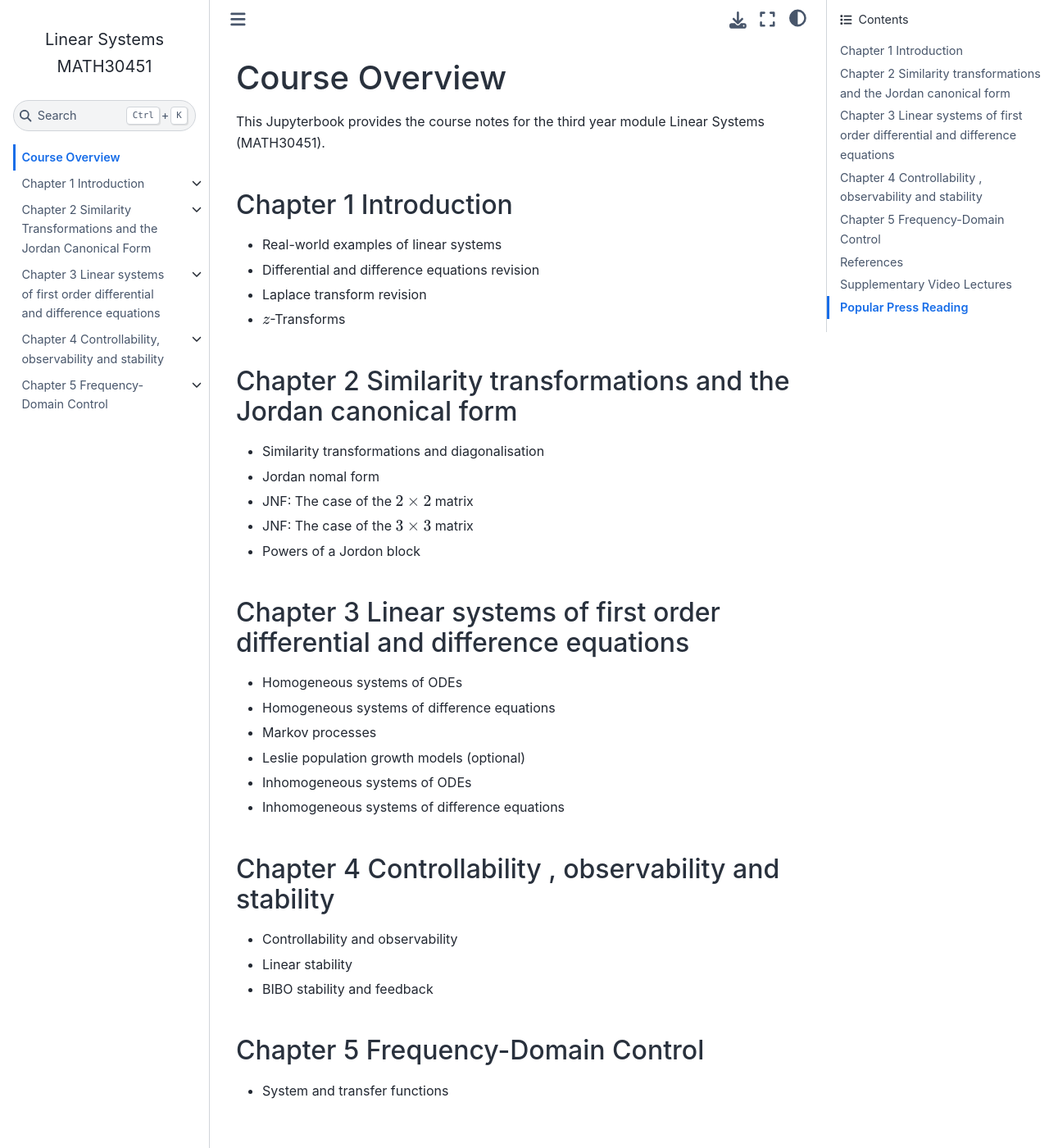
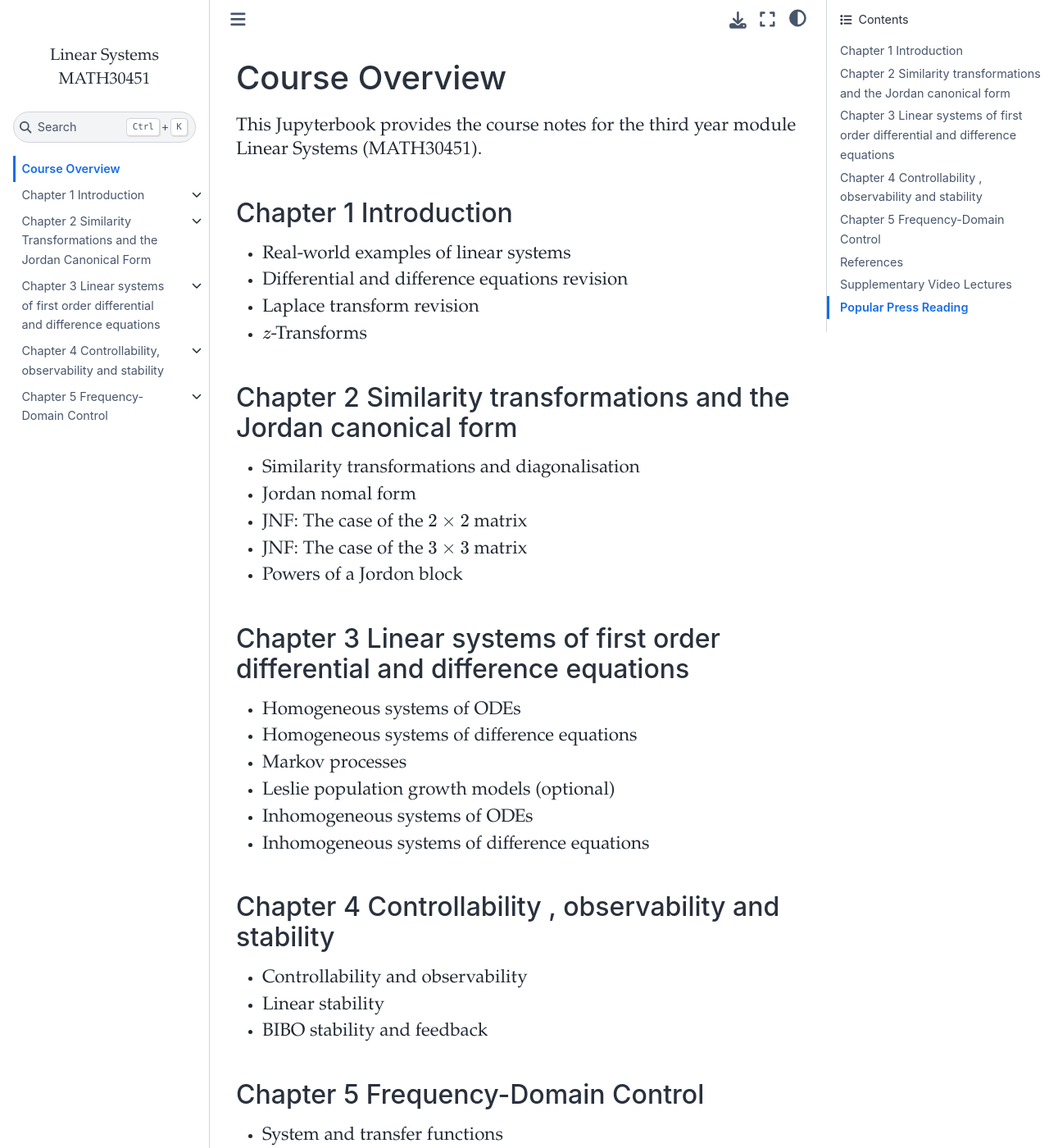
Before and after one commit to jjcrofts77/Linear-Systems-MATH30451, a Jupyter Book: the page built from intro.md, in a window 1280 px wide and 1400 px high. Shown: the whole window at 82% size. Built offline with Jupyter Book 1.0.4 settings and Sphinx 7.4.7 and the Sphinx Book theme 1.1.4, drawn with Linux system fonts in a browser that asks for light colours.

Commit message:
Update myfonts.css

```diff
--- a/_static/myfonts.css
+++ b/_static/myfonts.css
@@ -1,2 +1,19 @@
-p{
+p { font-family: "Palatino Linotype", "Book Antiqua", Palatino, serif;
+
+color: #0;
+
+font-weight: 500;
+
+font-size: 1.4rem;
+
+line-height: 1.8rem;
+
+margin-top: 1.4rem;
+
+margin-bottom: 1.4rem;
+
+padding-right: 0;
+
+vertical-align: baseline;
+
 }
```
